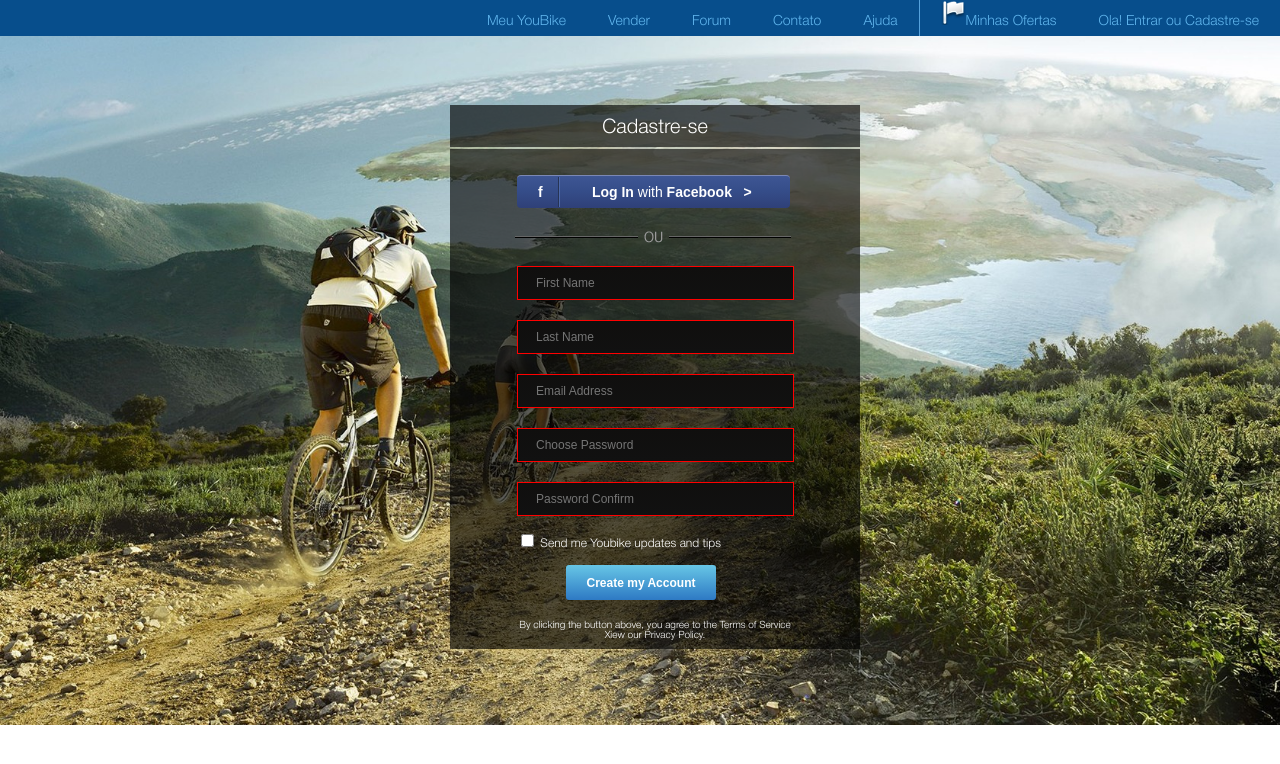
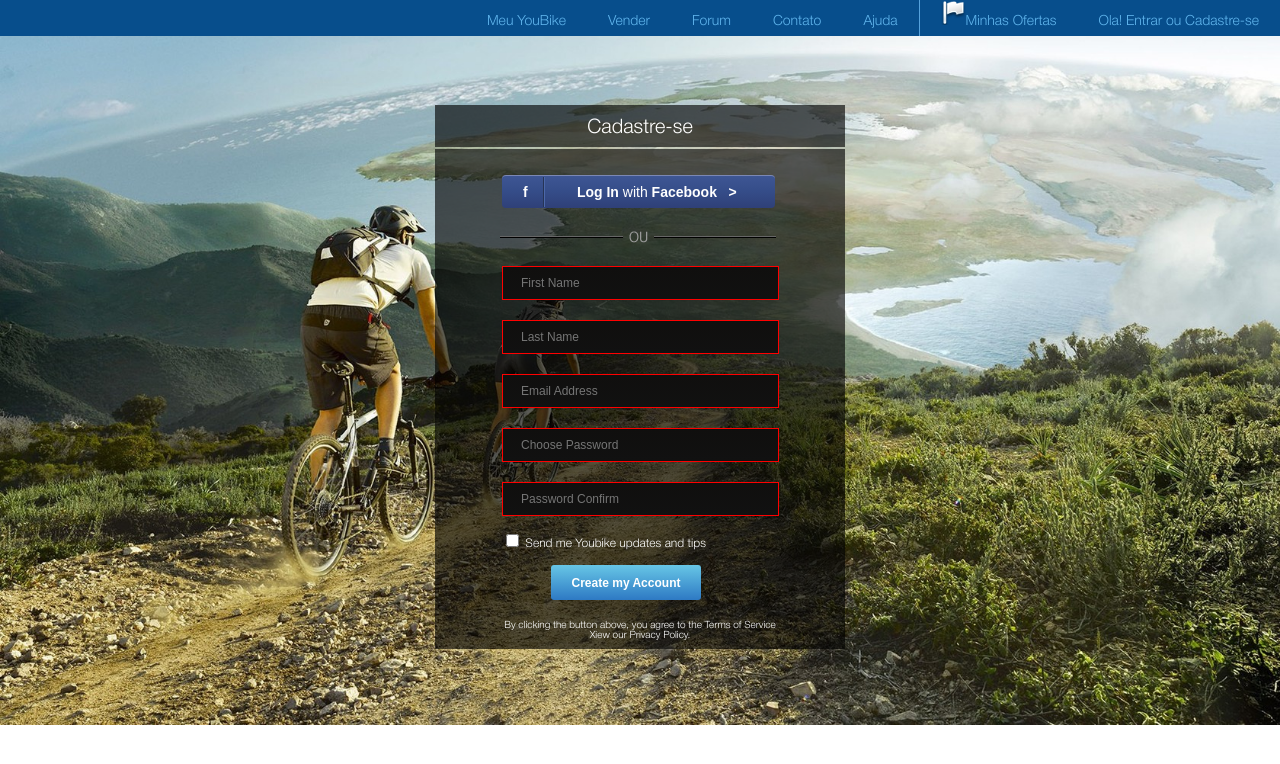
Before and after one commit to Kropivnitskiy/Homework, a PHP site: page / in a window 1280 px wide. Shown: the top 764 px of the page. Run offline with PHP 8.4, Linux system fonts and the light colour scheme.

Commit message:
final correction

```diff
--- a/homework_5/1/css/style.css
+++ b/homework_5/1/css/style.css
@@ -62,12 +62,14 @@
 		}
 
 		/*FORM*/
+		.wrapper{
+			margin-top: 69px;
+		}
 		.cadastre{
 			background-color: rgba(0, 0, 0, 0.63);
 			width: 410px;
 			height: 42px;
-			margin-top: 69px;
-			margin-left: 450px;
+			margin: 0 auto;
 		}
 		.cadastre p{
 			color: #ffffff;
@@ -75,12 +77,14 @@
 			text-align: center;
 			padding-top: 12px;
 		}
+		.wrapper2{
+			margin-top: 2px;
+		}
 		.form{
 			background-color: rgba(0, 0, 0, 0.63);
 			width: 410px;
 			height: 500px;
-			margin-top: 2px;
-			margin-left: 450px;
+			margin: 0 auto;
 		}
 		.facebook{
 			padding-top: 26px;
--- a/homework_5/1/index.html
+++ b/homework_5/1/index.html
@@ -31,6 +31,7 @@
 				<p>Cadastre-se</p>
 			</div>
 			<form action=" ">
+			<div class="wrapper2">
 				<div class="form">
 					<div class="facebook">
 						<button type="button">
@@ -66,6 +67,7 @@
 						<p>Xiew our Privacy Policy.</p>
 					</div>
 				</div>
+				</div>
 			</form>
 		</div>
 	</div>
```
